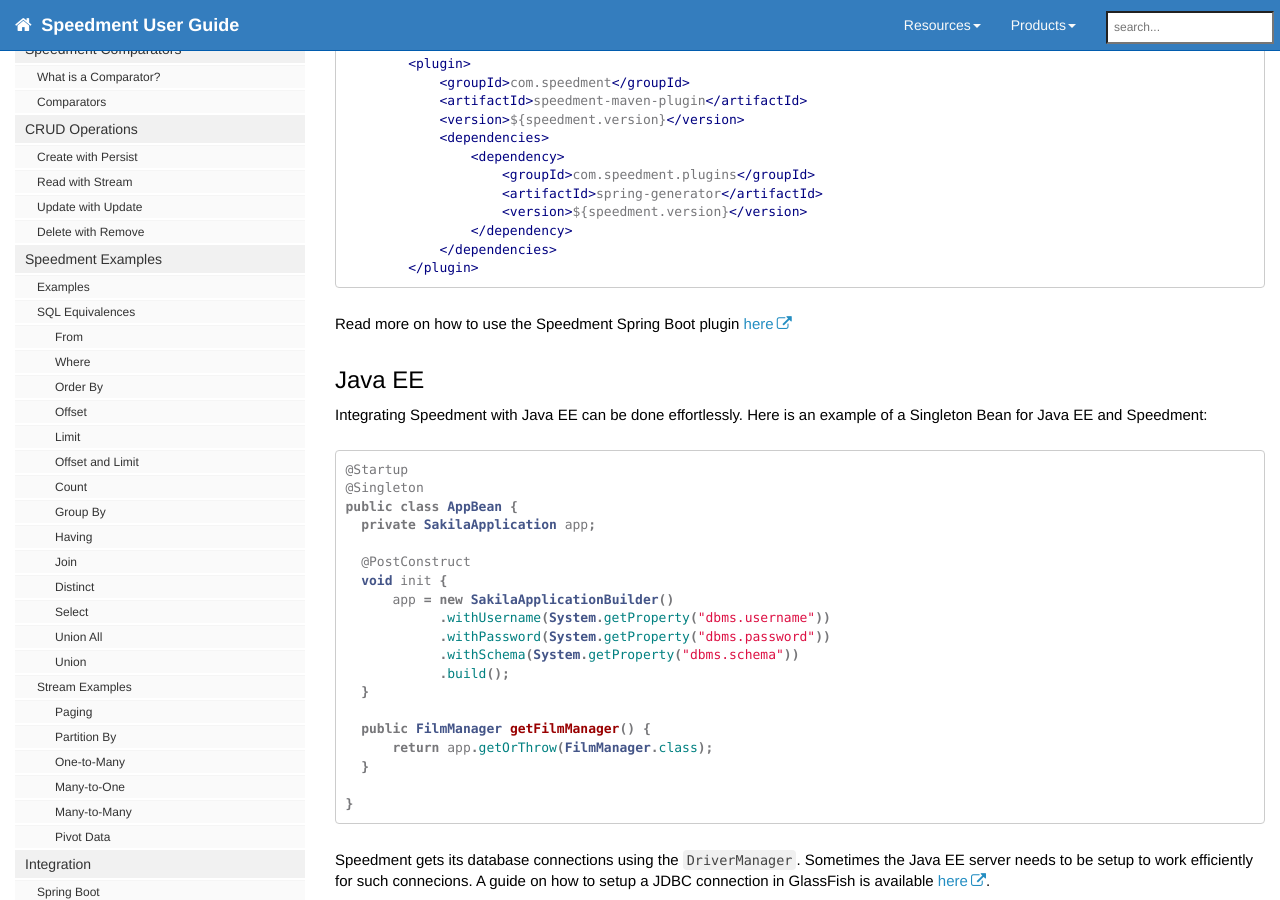
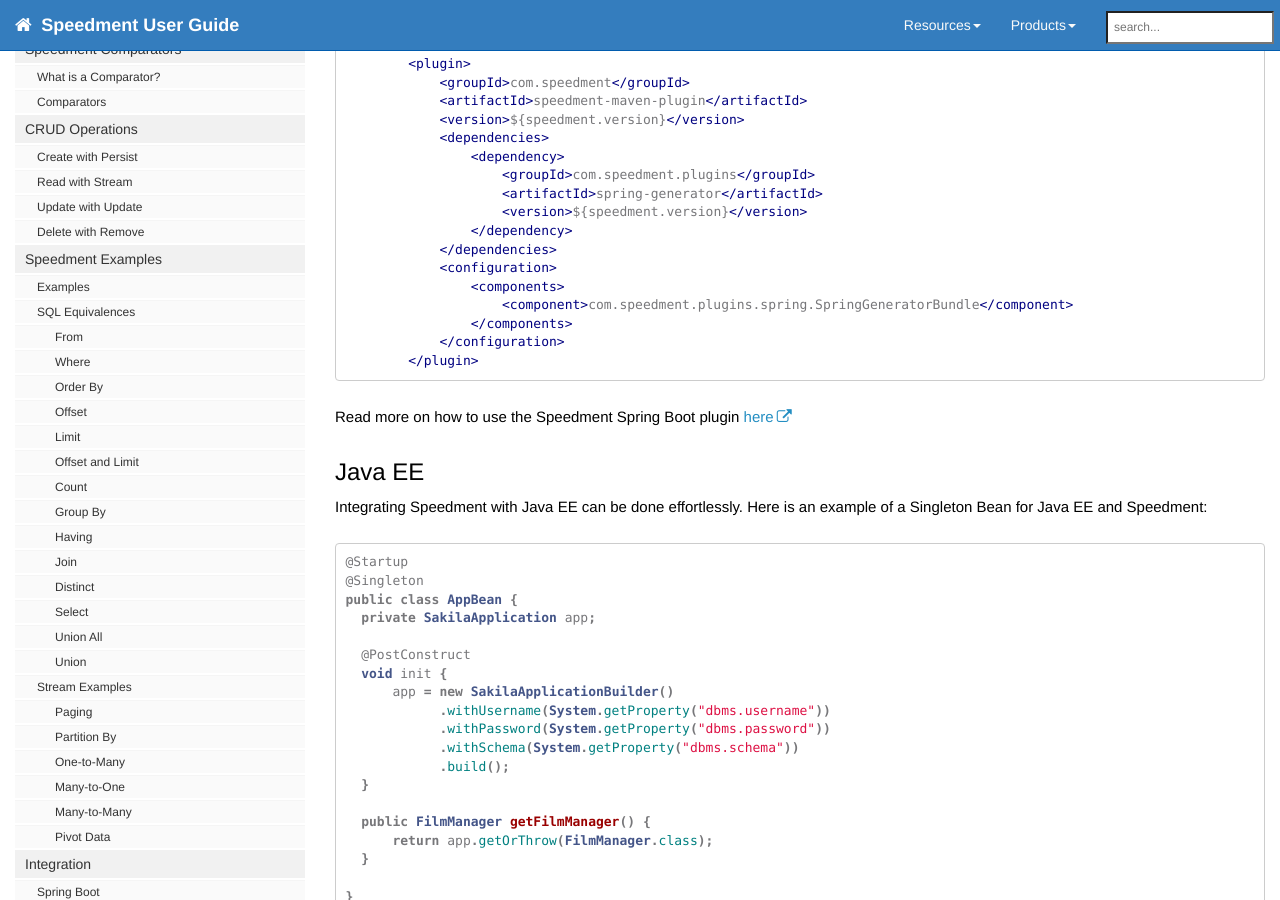
Before and after one commit to speedment/speedment-doc, a Jekyll site: the page built from pages/integration.md, in a window 1280 px wide and 900 px high, scrolled down 1024 px. Built offline with Jekyll 4.4.1, drawn with Linux system fonts in a browser that asks for light colours; nearby versions of some CDN libraries; comment, search, counter and statistics services are not loaded.

Commit message:
Add bundle activation for Spring integrations

````diff
--- a/pages/integration.md
+++ b/pages/integration.md
@@ -59,6 +59,11 @@
                     <version>${speedment.version}</version>
                 </dependency>
             </dependencies>
+            <configuration>
+                <components>
+                    <component>com.speedment.plugins.spring.SpringGeneratorBundle</component>
+                </components>
+            </configuration>
         </plugin>
 ```
 
````
